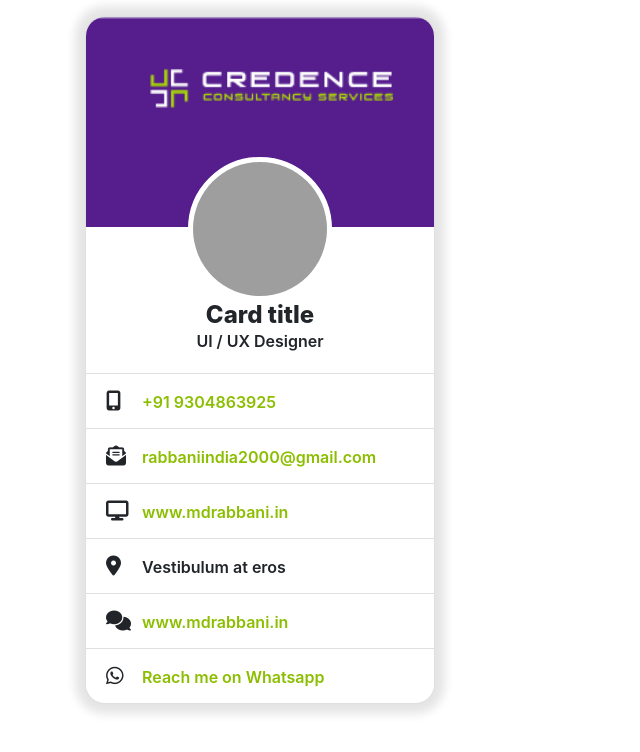
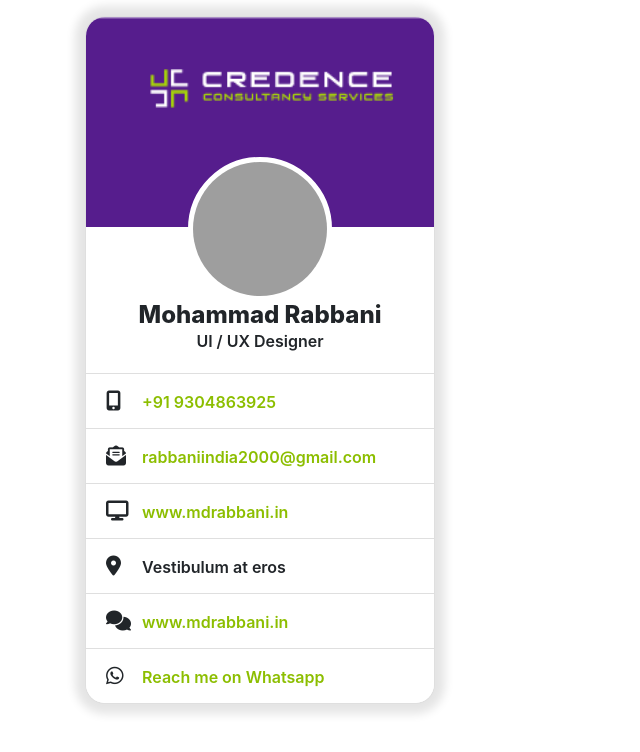
Before and after one commit to maketechis/lactotest, a plain HTML site: page index.html in a window 1280 px wide. Shown: the whole page, without its empty margins (0-640 px from the left). Drawn offline with nearby package versions, Linux system fonts and the light colour scheme; grey boxes are pictures that could not be loaded.

Commit message:
Basic Changes

```diff
--- a/index.html
+++ b/index.html
@@ -33,7 +33,9 @@
                   />
                 </div>
               </div>
-              <h5 class="card-title text-center candidate_title">Card title</h5>
+              <h5 class="card-title text-center candidate_title">
+                Mohammad Rabbani
+              </h5>
               <p class="card-text text-center text-gray">UI / UX Designer</p>
             </div>
             <ul class="list-group list-group-flush">
```
